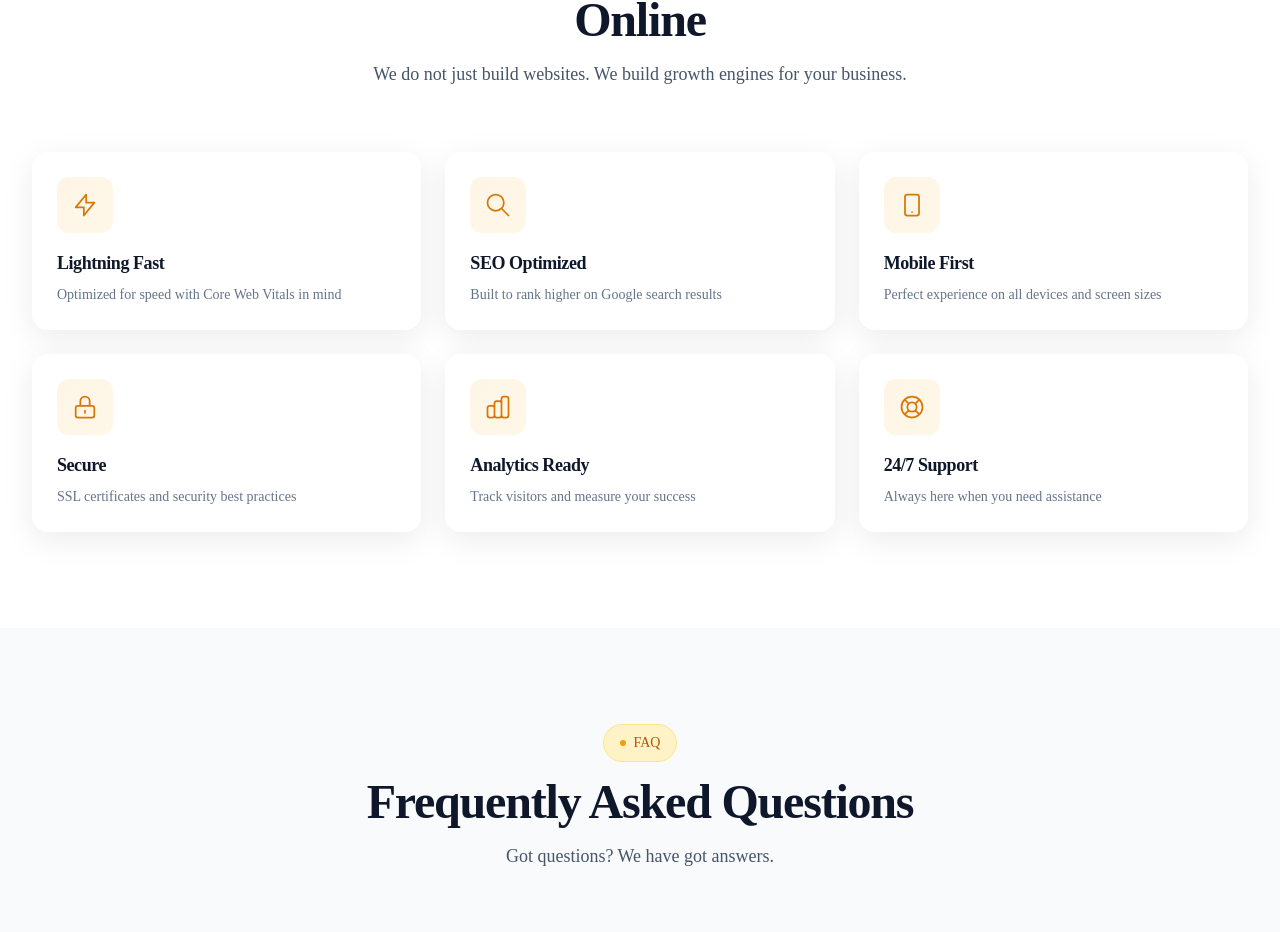
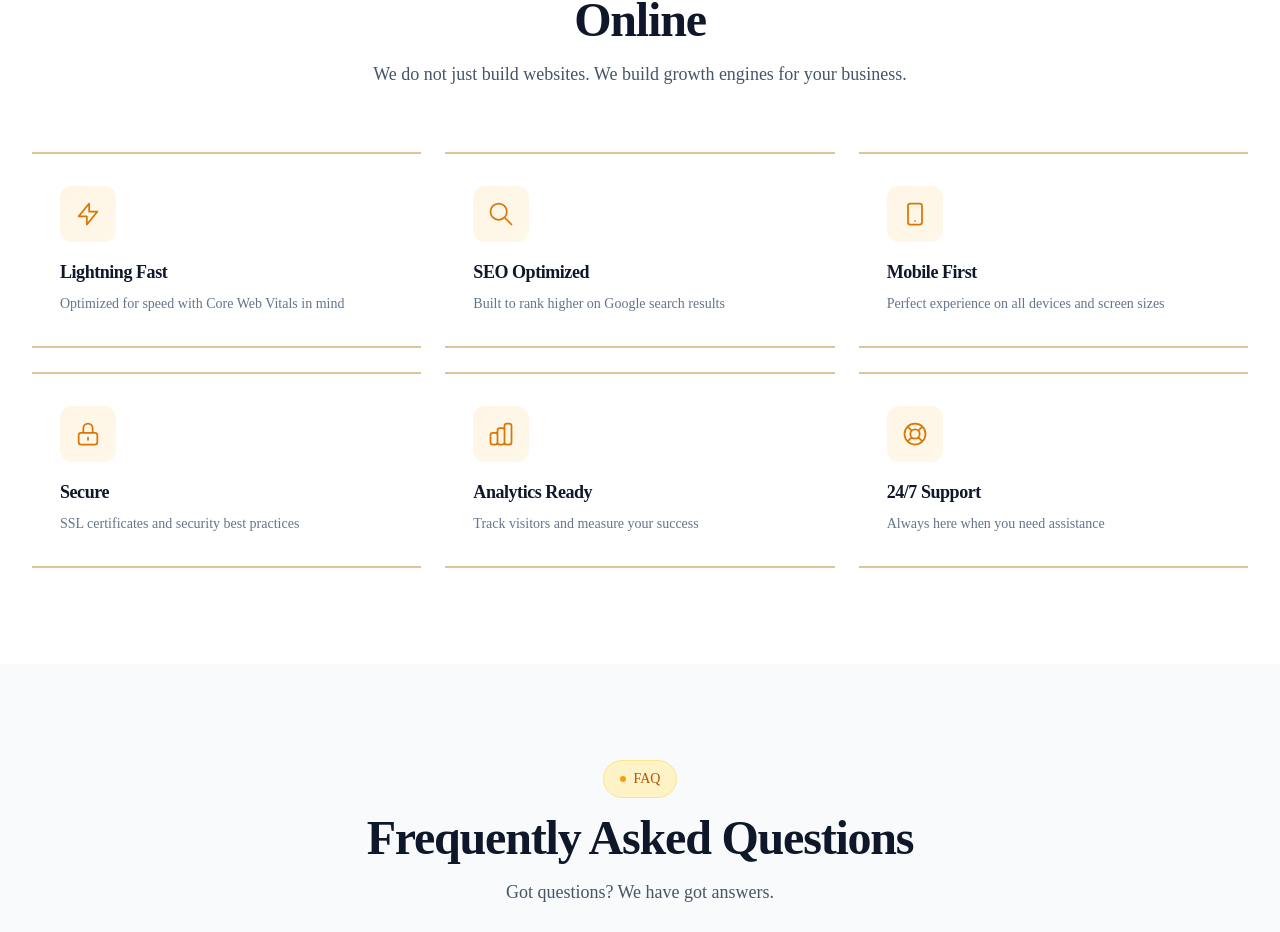
Before and after one commit to Amrwar/BerryGum, a Next.js app: page / in a window 1280 px wide. Shown: the part 2426-3358 px from the top of the page. Built offline with nearby package versions, Linux system fonts and the light colour scheme.

Commit message:
Restyle features boxes: gold top and bottom borders, clean flat design

```diff
--- a/app/page.tsx
+++ b/app/page.tsx
@@ -152,7 +152,14 @@ export default function HomePage() {
         <SectionHeader badge={t("features.badge")} title={t("features.title")} subtitle={t("features.subtitle")} />
         <div className="grid md:grid-cols-2 lg:grid-cols-3 gap-6">
           {features.map((feature) => (
-            <div key={feature.title} className="card p-6 group">
+            <div
+              key={feature.title}
+              className="group relative bg-white px-7 py-8 transition-all duration-300 hover:shadow-lg"
+              style={{
+                borderTop: "2px solid rgba(201, 160, 90, 0.6)",
+                borderBottom: "2px solid rgba(201, 160, 90, 0.6)",
+              }}
+            >
               <div className="feature-icon group-hover:scale-110 transition-transform duration-300">{feature.icon}</div>
               <h3 className="text-lg font-bold text-slate-900 mb-2 group-hover:text-amber-600 transition-colors">{feature.title}</h3>
               <p className="text-slate-500 text-sm">{feature.description}</p>
```
